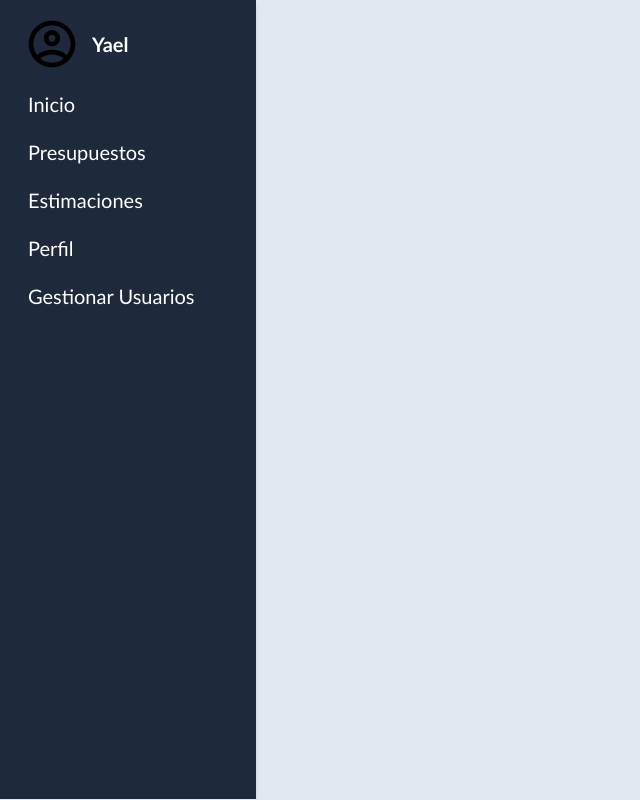
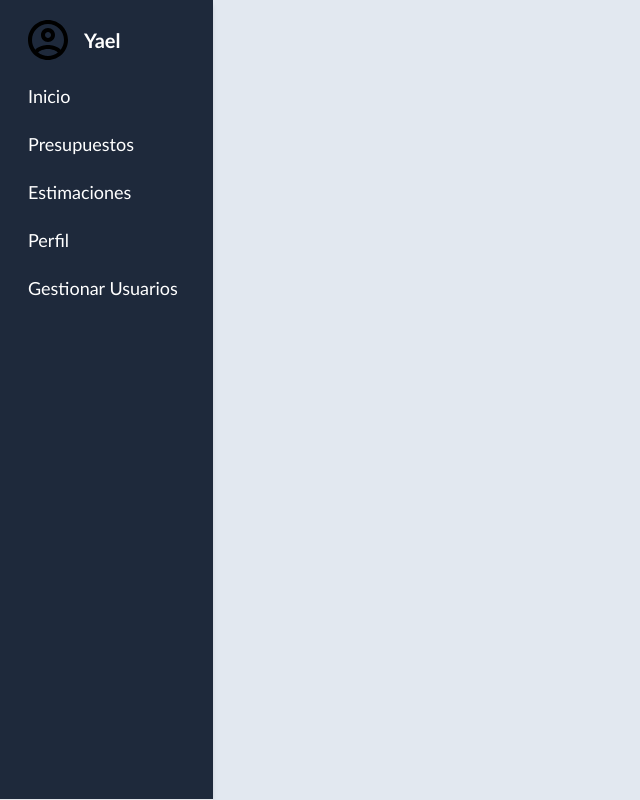
Before and after one commit to MexTermin/FM_Frontend, a Vue app: page / in a window 1280 px wide. Shown: the whole page, without its empty margins (0-640 px from the left). Built offline with nearby package versions, Linux system fonts and the light colour scheme.

Commit message:
improved theme size

```diff
--- a/index.html
+++ b/index.html
@@ -4,7 +4,7 @@
     <meta charset="UTF-8" />
     <link rel="icon" href="/favicon.ico" />
     <meta name="viewport" content="width=device-width, initial-scale=1.0" />
-    <title>Vite App</title>
+    <title>FM</title>
   </head>
   <body>
     <div id="app"></div>
--- a/src/Pages/GetionUsuario.vue
+++ b/src/Pages/GetionUsuario.vue
@@ -4,7 +4,7 @@
         <div class="sidebar">
             <Sidebar userName="Yael" :imgProfile="imgProfile" />
         </div>
-        <div class="flex flex-col w-4/5 ml-auto">
+        <div class="flex flex-col w-5/6 ml-auto">
             <div class="overflow-x-auto mx-1">
                 <h3 class="text-3xl	 text-center mt-4">Gestion de usuarios</h3>
                 <div class="flex fixed bottom-5 right-5">
@@ -31,7 +31,7 @@
                                         Rol
                                     </th>
                                     <th scope="col" class="text-lg font-medium text-white px-3 py-4">
-                                        Options
+                                        Opciones
                                     </th>
                                 </tr>
                             </thead>
--- a/src/components/Sidebar.vue
+++ b/src/components/Sidebar.vue
@@ -1,10 +1,10 @@
 <template>
-  <div class="sidenav-container w-1/5 h-full shadow-md absolute" id="sidenav">
+  <div class="sidenav-container w-1/6 h-full shadow-md absolute" id="sidenav">
     <div class="pt-4 pb-2 px-6">
       <a href="#!">
         <div class="flex items-center">
           <div class="shrink-0">
-            <img :src="imgProfile" class="rounded-full w-14" alt="Avatar" />
+            <img :src="imgProfile" class="rounded-full w-12" alt="Avatar" />
           </div>
           <div class="grow ml-3">
             <p class="text-xl font-semibold text-white">{{ userName }}</p>
@@ -14,29 +14,29 @@
     </div>
     <ul class="relative px-1">
       <li class="relative">
-        <a class="flex items-center text-xl py-4 px-6 h-12 overflow-hidden text-white text-ellipsis whitespace-nowrap rounded hover:text-blue-600 hover:bg-blue-50 transition duration-300 ease-in-out"
+        <a class="flex items-center text-lg py-4 px-6 h-12 overflow-hidden text-white text-ellipsis whitespace-nowrap rounded hover:text-blue-600 hover:bg-blue-50 transition duration-300 ease-in-out"
           href="/">
           <span>Inicio</span>
         </a>
       </li>
       <li class="relative">
-        <a class="flex items-center text-xl py-4 px-6 h-12 overflow-hidden text-white text-ellipsis whitespace-nowrap rounded hover:text-blue-600 hover:bg-blue-50 transition duration-300 ease-in-out"
+        <a class="flex items-center text-lg py-4 px-6 h-12 overflow-hidden text-white text-ellipsis whitespace-nowrap rounded hover:text-blue-600 hover:bg-blue-50 transition duration-300 ease-in-out"
           href="#!">
           <span>Presupuestos</span>
         </a>
       </li>
       <li class="relative" id="sidenavSecEx2">
         <a
-          class="flex items-center text-xl py-4 px-6 h-12 overflow-hidden text-white text-ellipsis whitespace-nowrap rounded hover:text-blue-600 hover:bg-blue-50 transition duration-300 ease-in-out cursor-pointer">
+          class="flex items-center text-lg py-4 px-6 h-12 overflow-hidden text-white text-ellipsis whitespace-nowrap rounded hover:text-blue-600 hover:bg-blue-50 transition duration-300 ease-in-out cursor-pointer">
           <span>Estimaciones</span>
         </a>
       </li>
       <li class="relative" id="sidenavSecEx3">
         <a
-          class="flex items-center text-xl py-4 px-6 h-12 overflow-hidden text-white text-ellipsis whitespace-nowrap rounded hover:text-blue-600 hover:bg-blue-50 transition duration-300 ease-in-out cursor-pointer">
+          class="flex items-center text-lg py-4 px-6 h-12 overflow-hidden text-white text-ellipsis whitespace-nowrap rounded hover:text-blue-600 hover:bg-blue-50 transition duration-300 ease-in-out cursor-pointer">
           <span>Perfil</span>
         </a>
-        <a class="flex items-center text-xl py-4 px-6 h-12 overflow-hidden text-white text-ellipsis whitespace-nowrap rounded hover:text-blue-600 hover:bg-blue-50 transition duration-300 ease-in-out cursor-pointer"
+        <a class="flex items-center text-lg py-4 px-6 h-12 overflow-hidden text-white text-ellipsis whitespace-nowrap rounded hover:text-blue-600 hover:bg-blue-50 transition duration-300 ease-in-out cursor-pointer"
           href="/gestion-usuario">
           <span>Gestionar Usuarios</span>
         </a>
```
